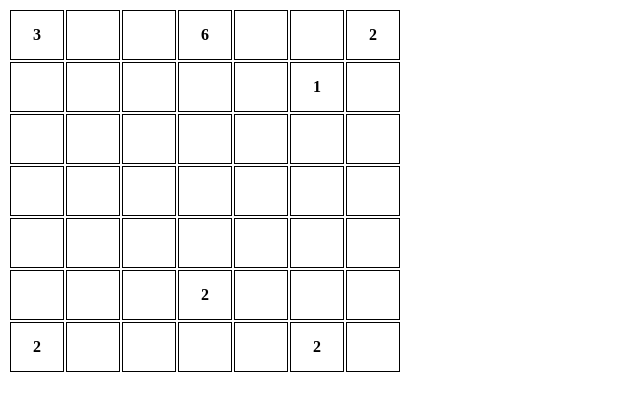
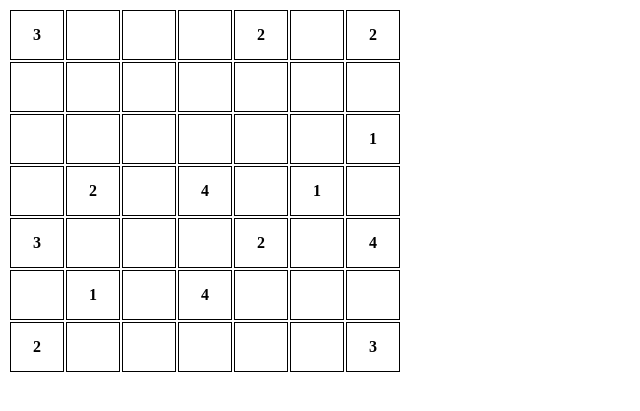
Before and after one commit to LeGrandAlan/BridgesGame, a PHP site: page /index.php in a window 1280 px wide. Shown: the top 411 px of the page, without its empty margins (0-640 px from the left). Run offline with PHP 8.4, Linux system fonts and the light colour scheme; the visitor is signed in with stand-in values (Sample User, id 1); lists and menus that the app fills with data are empty.

Commit message:
Comments

```diff
--- a/modele/Pont.php
+++ b/modele/Pont.php
@@ -7,6 +7,12 @@
     private $nbVoies;
     private $horizontal;
 
+    /**
+     * Constructeur de Pont
+     * @param $v1 Ville sélectionnée comme départ du pont
+     * @param $v2 Ville sélectionnée comme arrivé du pont
+     * @param $horizontal boolean vrai si le pont est sur une ligne, faux si sur une colonne
+     */
     function __construct($v1, $v2, $horizontal){
         $this->ville1 = $v1;
         $this->ville2 = $v2;
@@ -14,27 +20,40 @@
         $this->horizontal = $horizontal;
     }
 
+    /**
+     * Retoune la ville de départ du pont
+     * @return Ville ville de départ du pont
+     */
     public function getVille1(){
         return $this->ville1;
     }
 
+    /**
+     * Retoune la ville d'arrive du pont
+     * @return Ville ville d'arrive du pont
+     */
     public function getVille2(){
         return $this->ville2;
     }
 
+    /**
+     * Indique qi le pont est horizontal
+     * @return bool vrai si le pont est sur une ligne, faux s'il est sur une colonne
+     */
     public function estHorizontal() {
         return $this->horizontal;
     }
 
-    function setNbVoies($nbVoies){
-        $this->nbVoies = $nbVoies;
-    }
-
+    /**
+     * Indique le nombre de voies du pont
+     * @return int nombre de voies du pont (0, 1 ou 2)
+     */
     function getNbVoies(){
         return $this->nbVoies;
     }
 
     /**
+     * Ajoute une voie sauf si il y en a déjà 2 -> 0 voie dans ce cas là
      * @return int nombre de pont(s) ajouté(s) ou supprimé(s)
      */
     function ajouterVoie(){
@@ -44,6 +63,11 @@
         return $difference;
     }
 
+    /**
+     * Indique si les deux ponts sont égaux
+     * @param $pont Pont à tester avec celui là
+     * @return bool vrai si les deux ponts sont égaux (leur id), faux sinon
+     */
     public function equals($pont){
         $equals = false;
         if($this->ville1->getId() == $pont->ville1->getId() &&
--- a/modele/Ponts.php
+++ b/modele/Ponts.php
@@ -7,10 +7,21 @@
 {
     public $ponts;
 
+
+    /**
+     * Constucteur de Ponts
+     */
     function __construct(){
         $this->ponts = array();
     }
 
+    /**
+     * Donne l'object pont ayant les attributs suivants
+     * @param $v1 Ville de départ (sélectionné)
+     * @param $v2 Ville d'arrivé (sélectionné)
+     * @param $horizontal boolean vrai si le pont est sur une ligne, faux si sur une colonne
+     * @return Pont pont qui a ces attributs
+     */
     public function getPont($v1, $v2, $horizontal) {
         $trouve = false;
         $i = 0;
@@ -30,8 +41,12 @@
         return $this->ponts[$i - 1];
     }
 
-    //TODO: faire en sorte que les ponts soient les même dans les deux sens
-
+    /**
+     * Ajoute un pont
+     * @param $v1 Ville sélectionnée comme départ du pont
+     * @param $v2 Ville sélectionnée comme arrivé du pont
+     * @param $horizontal boolean vrai si le pont est sur une ligne, faux si sur une colonne
+     */
     public function ajoutPont($v1, $v2, $horizontal) {
         //la ville ayant l'id le plus petit est le départ => pour que les deux sens soient prient en compte
         if($v1->compareTo($v2) <= 0){
@@ -41,15 +56,27 @@
         }
     }
 
+    /**
+     * Supprime le pont
+     * @param $pont Pont a supprimer
+     */
     public function supprimerPont($pont) {
-        unset($this->ponts[array_search($pont, $this->ponts)]);
+        unset($this->ponts[array_search($pont, $this->ponts)]); //on supprime le pont
+        $this->ponts = array_values($this->ponts); //on réindex pour que les ponts soient à des index qui se suivent
     }
 
+    /**
+     * Indique si un pont existe
+     * @param $v1 Ville sélectionnée comme départ du pont
+     * @param $v2 Ville sélectionnée comme arrivé du pont
+     * @param $horizontal boolean vrai si le pont est sur une ligne, faux si sur une colonne
+     * @return bool vrai si le pont existe, faux sinon
+     */
     public function pontExiste($v1, $v2, $horizontal) {
         $existe = false;
         $i = 0;
 
-        if($v1->compareTo($v2) <= 0){
+        if($v1->compareTo($v2) < 0){
             $pont = new Pont($v1, $v2, $horizontal);
         } else {
             $pont = new Pont($v2, $v1, $horizontal);
@@ -64,6 +91,10 @@
         return $existe;
     }
 
+    /**
+     * Génère une matrice avec les ponts dessinés
+     * @return array matrice (deux tableaux)
+     */
     public function matricePonts(){
         $matrice = null;
         $villes = new Villes(); //pour récupérer les coordonnées
@@ -79,19 +110,14 @@
                         $matrice[$x][$coordv1['y']] = '-';
                     } else if($nbVoies == 2) {
                         $matrice[$x][$coordv1['y']] = '=';
-                    } else {
-                        $matrice[$x][$coordv1['y']] = 'X';
                     }
                 }
             } else {
                 for($y=$coordv1['y']+1; $y <= $coordv2['y']-1; $y++) {
-
                     if ($nbVoies == 1){
                         $matrice[$coordv1['x']][$y] = '|';
                     } else if($nbVoies == 2) {
                         $matrice[$coordv1['x']][$y] = '||';
-                    } else {
-                        $matrice[$coordv1['x']][$y] = 'X';
                     }
                 }
             }
--- a/modele/Ville.php
+++ b/modele/Ville.php
@@ -11,34 +11,58 @@
     private $villesLiees;
 
 
-    // constructeur qui permet de valuer les 2 attributs de la classe
-    function __construct($id,$nombrePontsMax,$nombrePonts){
+    /**
+     * Constructeur qui permet de valuer les 2 attributs de la classe
+     * @param $id int identifiant unique de la ville
+     * @param $nombrePontsMax int nombre de ponts maximum que peut avoir la ville
+     * @param $nombrePonts int nombre de ponts actuels qu'a la ville
+     */
+    function __construct($id, $nombrePontsMax, $nombrePonts){
         $this->id=$id;
         $this->nombrePontsMax=$nombrePontsMax;
         $this->nombrePonts=$nombrePonts;
         $this->villesLiees=null;
     }
 
-    // sélecteur qui retourne la valeur de l'attribut id
+    /**
+     * Sélecteur qui retourne la valeur de l'attribut id
+     * @return int identifiant unique de la ville
+     */
     function getId(){
         return $this->id;
     }
 
-    // sélecteur qui retourne la valeur de l'attribut nombrePontsMax
+    /**
+     * Sélecteur qui retourne la valeur de l'attribut nombrePontsMax
+     * @return int nombre de ponts maximum que peut avoir la ville
+     */
     function getNombrePontsMax(){
         return $this->nombrePontsMax;
     }
-    // sélecteur qui retourne la valeur de l'attribut nombrePonts
+
+    /**
+     * Sélecteur qui retourne la valeur de l'attribut nombrePonts
+     * @return int nombre de ponts maximum que peut avoir la ville
+     */
     function getNombrePonts(){
         return $this->nombrePonts;
     }
 
-    //modifieur qui permet de valuer l'attribut nombrePonts
+    /**
+     * Modifieur qui permet de valuer l'attribut nombrePonts
+     * @param $nb int nombre de ponts à mettre
+     */
     function setNombrePonts($nb){
         $this->nombrePonts=$nb;
     }
 
     //il faut ici implémenter les méthodes qui permettent de lier des villes entre elles, ...
+
+    /**
+     * Indique si deux villes sont égales en fonction de leur id
+     * @param $ville Ville ville à comparer avec celle là
+     * @return bool vrai si les deux villes sont égales, faux sinon
+     */
     public function equals($ville) {
         $equals = false;
         if($this->id == $ville->id) {
@@ -47,6 +71,11 @@
         return $equals;
     }
 
+    /**
+     * Compare les deux villes en fonction de leur id
+     * @param $ville Ville ville à comparer avec celle là
+     * @return int 0 si les villes sont égales, 1 si cette ville a un id plus grand, -1 sinon
+     */
     public function compareTo($ville){
         if($this->equals($ville)) return 0;
 
--- a/modele/Villes.php
+++ b/modele/Villes.php
@@ -6,46 +6,83 @@
 
     private $villes;
 
+    /**
+     * Constructeur de Villes
+     */
     function __construct(){
         // tableau représentatif d'un jeu qui servira à développer votre code
-        $this->villes[0][0]=new Ville("0",3,0);
+        /*$this->villes[0][0]=new Ville("0",3,0);
         $this->villes[0][6]=new Ville("1",2,0);
         $this->villes[3][0]=new Ville("2",6,0);
         $this->villes[3][5]=new Ville("3",2,0);
         $this->villes[5][1]=new Ville("4",1,0);
         $this->villes[5][6]=new Ville("5",2,0);
-        $this->villes[6][0]=new Ville("6",2,0);
+        $this->villes[6][0]=new Ville("6",2,0);*/
+
+        $this->villes[0][0]=new Ville("0",3,0);
+        $this->villes[0][4]=new Ville("1",3,0);
+        $this->villes[0][6]=new Ville("2",2,0);
+
+        $this->villes[1][3]=new Ville("3",2,0);
+        $this->villes[1][5]=new Ville("4",1,0);
+
+        $this->villes[3][3]=new Ville("5",4,0);
+        $this->villes[3][5]=new Ville("6",4,0);
+
+        $this->villes[4][0]=new Ville("7",2,0);
+        $this->villes[4][4]=new Ville("8",2,0);
+
+        $this->villes[5][3]=new Ville("9",1,0);
+
+        $this->villes[6][0]=new Ville("10",2,0);
+        $this->villes[6][2]=new Ville("11",1,0);
+        $this->villes[6][4]=new Ville("12",4,0);
+        $this->villes[6][6]=new Ville("13",3,0);
     }
 
 
-    // sélecteur qui retourne la ville en position $i et $j
     // précondition: la ville en position $i et $j existe
     /**
-     * @param $i
-     * @param $j
-     * @return Ville
+     * Sélecteur qui retourne la ville en position $i et $j
+     * @param $i int position horizontale
+     * @param $j int position verticale
+     * @return Ville ville à la position donnée
      */
-    function getVille($i,$j){
+    function getVille($i, $j){
         return $this->villes[$i][$j];
     }
 
 
-    // modifieur qui value le nombre de ponts de la ville en position $i et $j;
     // précondition: la ville en position $i et $j existe
-
-    function setVille($i,$j,$nombrePonts){
-        $this->villes[$i][$j]->setNombrePonts($nombrePonts);
+    /**
+     * Modifieur qui value le nombre de ponts de la ville en position $i et $j
+     * @param $i int position horizontale
+     * @param $j int position verticale
+     * @param $nombrePonts int nombre de pont(s) de la ville
+     */
+    function setVille($i, $j, $nombrePonts){
+        $this->getVille($i, $j)->setNombrePonts($nombrePonts);
     }
 
 
-    // permet de tester si la ville en position $i et $j existe
     // postcondition: vrai si la ville existe, faux sinon
-
-    function existe($i,$j){
+    /**
+     * Permet de tester si la ville en position $i et $j existe
+     * @param $i int position horizontale
+     * @param $j int position verticale
+     * @return bool vrai si une ville exite à la position donnée, faux sinon
+     */
+    function existe($i, $j){
         return isset($this->villes[$i][$j]);
     }
 
     //rajout d'éventuelles méthodes
+
+    /**
+     * Sélecteur qui retourne les coordonnées de la ville
+     * @param $ville Ville ville à trouver
+     * @return array|null tableau avec les coordonnées | rien si il n'y a pas de ville
+     */
     public function getCoord($ville){
         for ($i=0; $i < 7; $i++) {
             for ($j=0; $j < 7; $j++) {
@@ -59,6 +96,10 @@
         return null;
     }
 
+    /**
+     * Indique si toutes les villes ont le même nombre de ponts que leur nombre maximum
+     * @return bool vrai "si la grille est gagnante", faux sinon
+     */
     public function sontToutesBonnes(){
         for ($i=0; $i < 7; $i++) {
             for ($j=0; $j < 7; $j++) {
```
